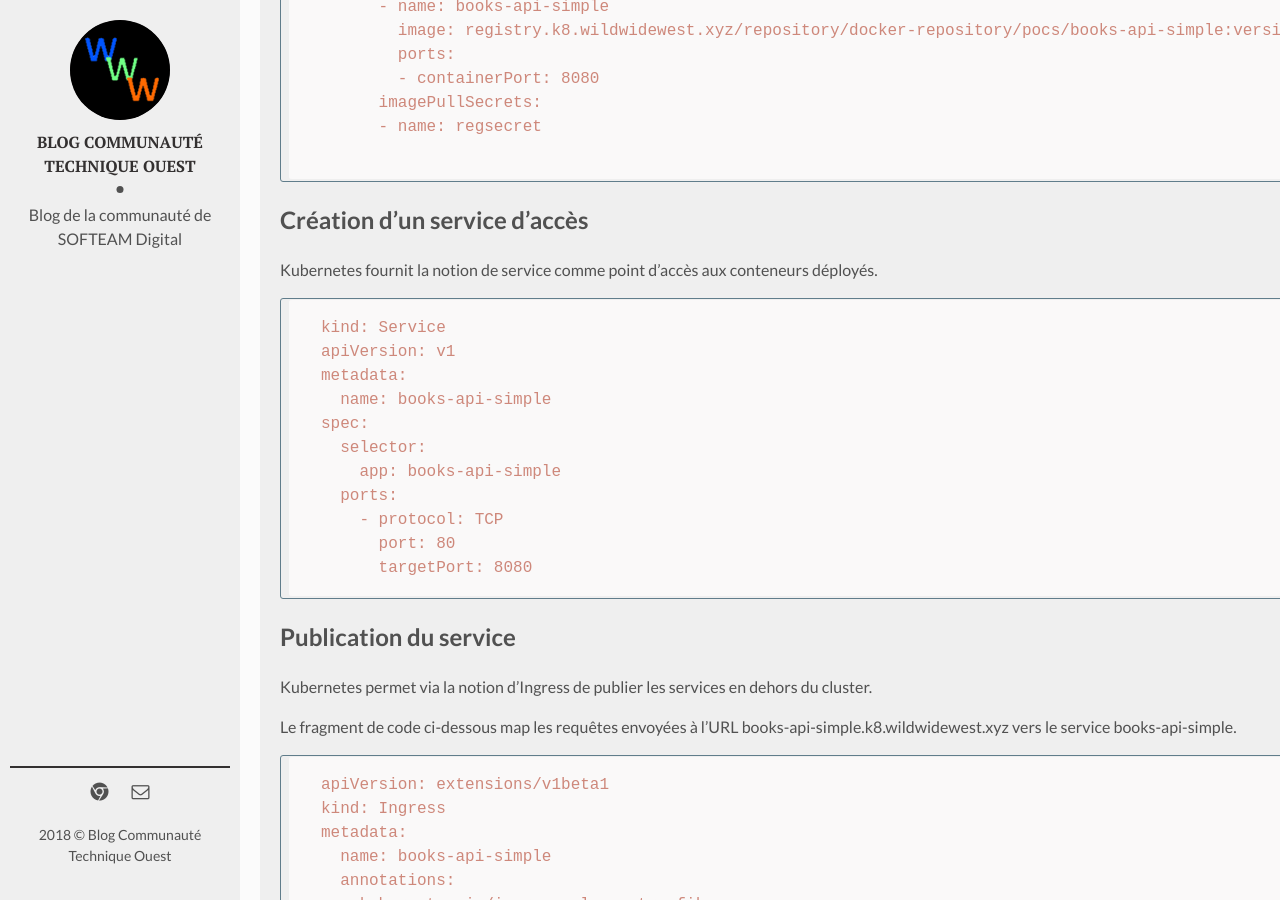
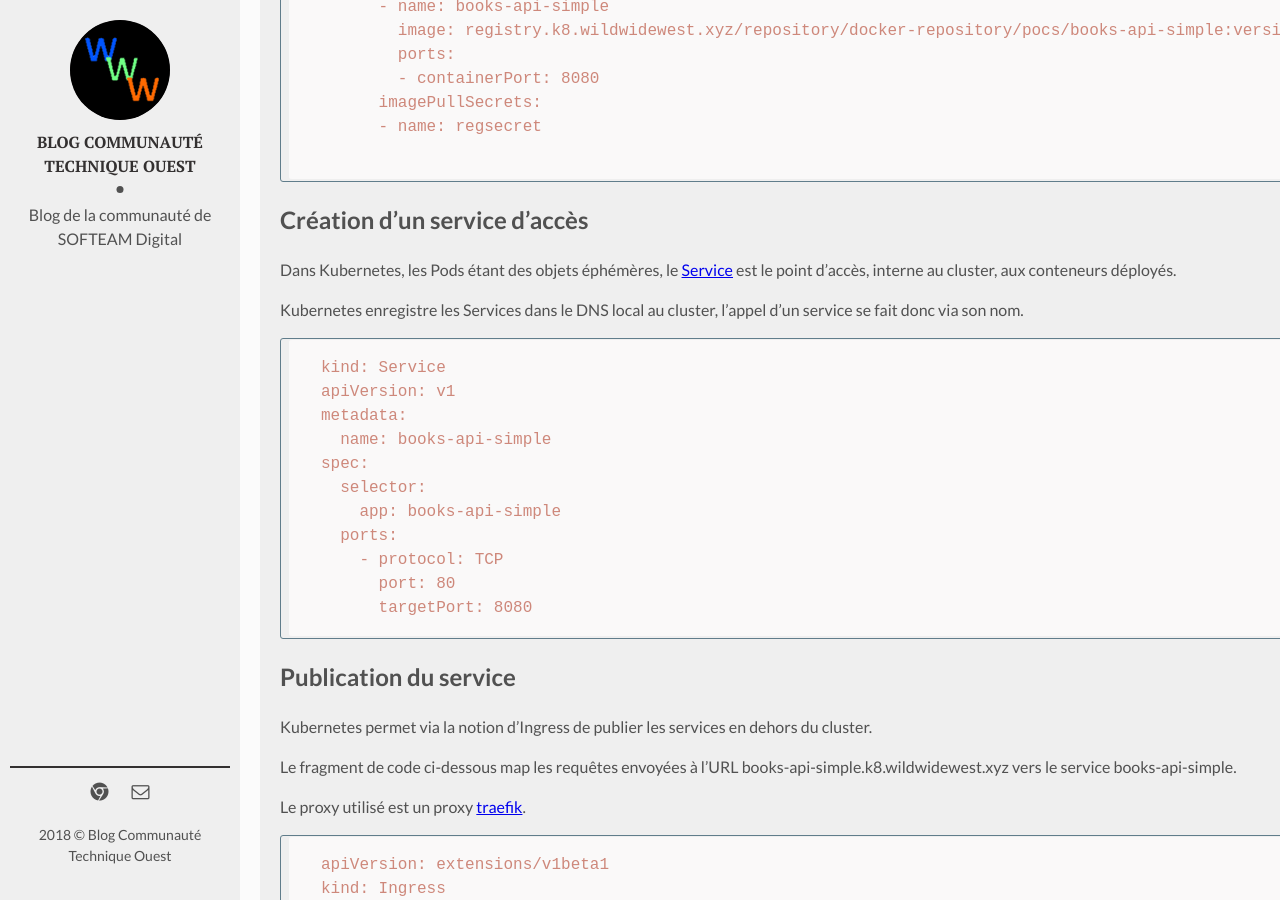
Before and after one commit to sylvainmasson/SofteamOuest.github.io, a Jekyll site: the page built from _posts/2018-01-14-deploiement-kubernetes.markdown, in a window 1280 px wide and 900 px high, scrolled down 1707 px. Built offline with Jekyll 4.4.1, drawn with Linux system fonts in a browser that asks for light colours.

Commit message:
Update 2018-01-14-deploiement-kubernetes.markdown

````diff
--- a/_posts/2018-01-14-deploiement-kubernetes.markdown
+++ b/_posts/2018-01-14-deploiement-kubernetes.markdown
@@ -60,9 +60,9 @@ spec:
 
 ## Création d'un service d'accès
 
-Kubernetes fournit la notion de service comme point d'accès aux conteneurs déployés.
+Dans Kubernetes, les Pods étant des objets éphémères, le [Service](https://kubernetes.io/docs/concepts/services-networking/service/) est le point d'accès, interne au cluster, aux conteneurs déployés.
 
-
+Kubernetes enregistre les Services dans le DNS local au cluster, l'appel d'un service se fait donc via son nom.
 
 ```
 kind: Service
@@ -84,6 +84,8 @@ Kubernetes permet via la notion d'Ingress de publier les services en dehors du c
 
 Le fragment de code ci-dessous map les requêtes envoyées à l'URL books-api-simple.k8.wildwidewest.xyz vers le service books-api-simple.
 
+Le proxy utilisé est un proxy [traefik](https://traefik.io/).
+
 ```
 apiVersion: extensions/v1beta1
 kind: Ingress
````
